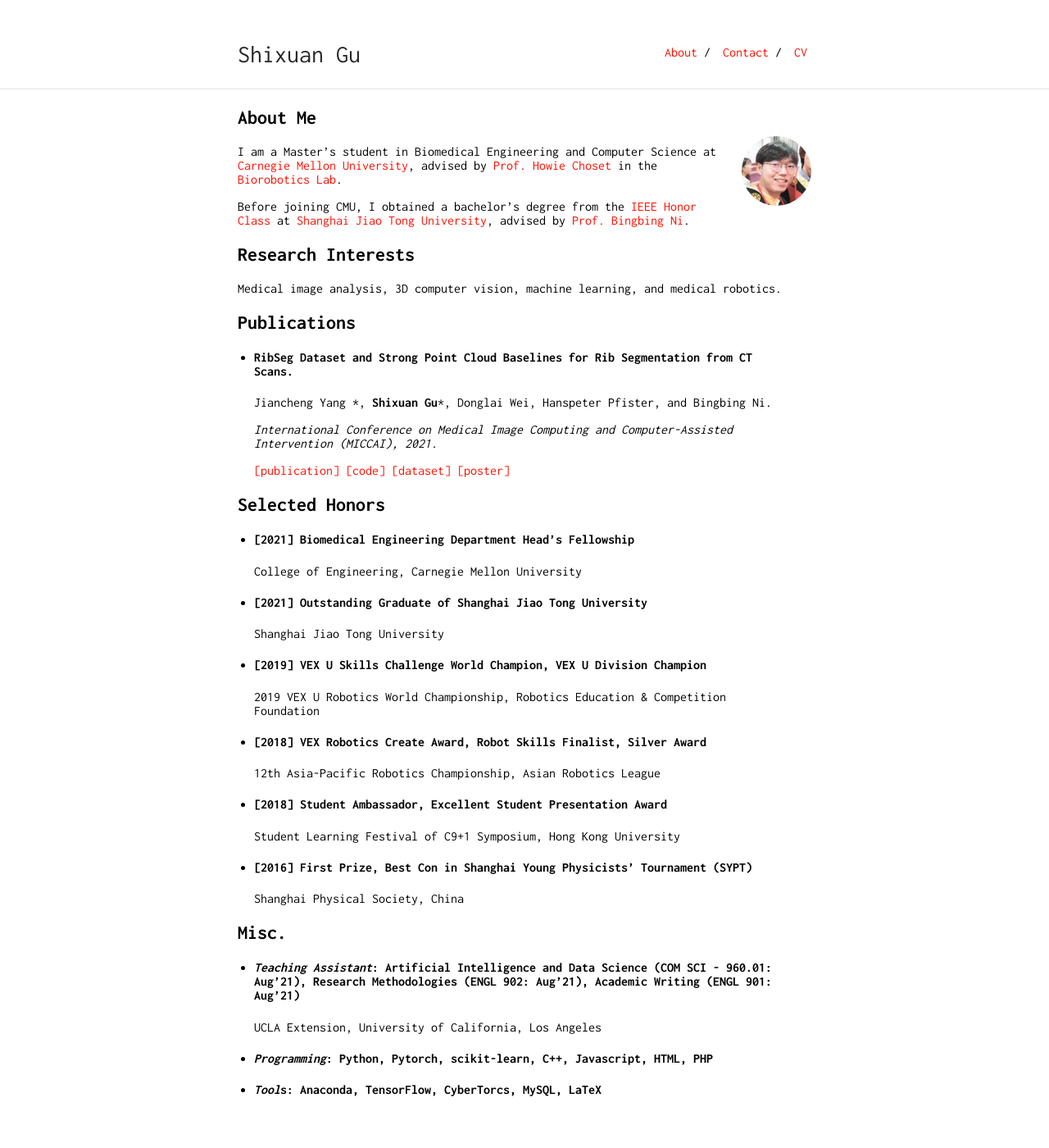
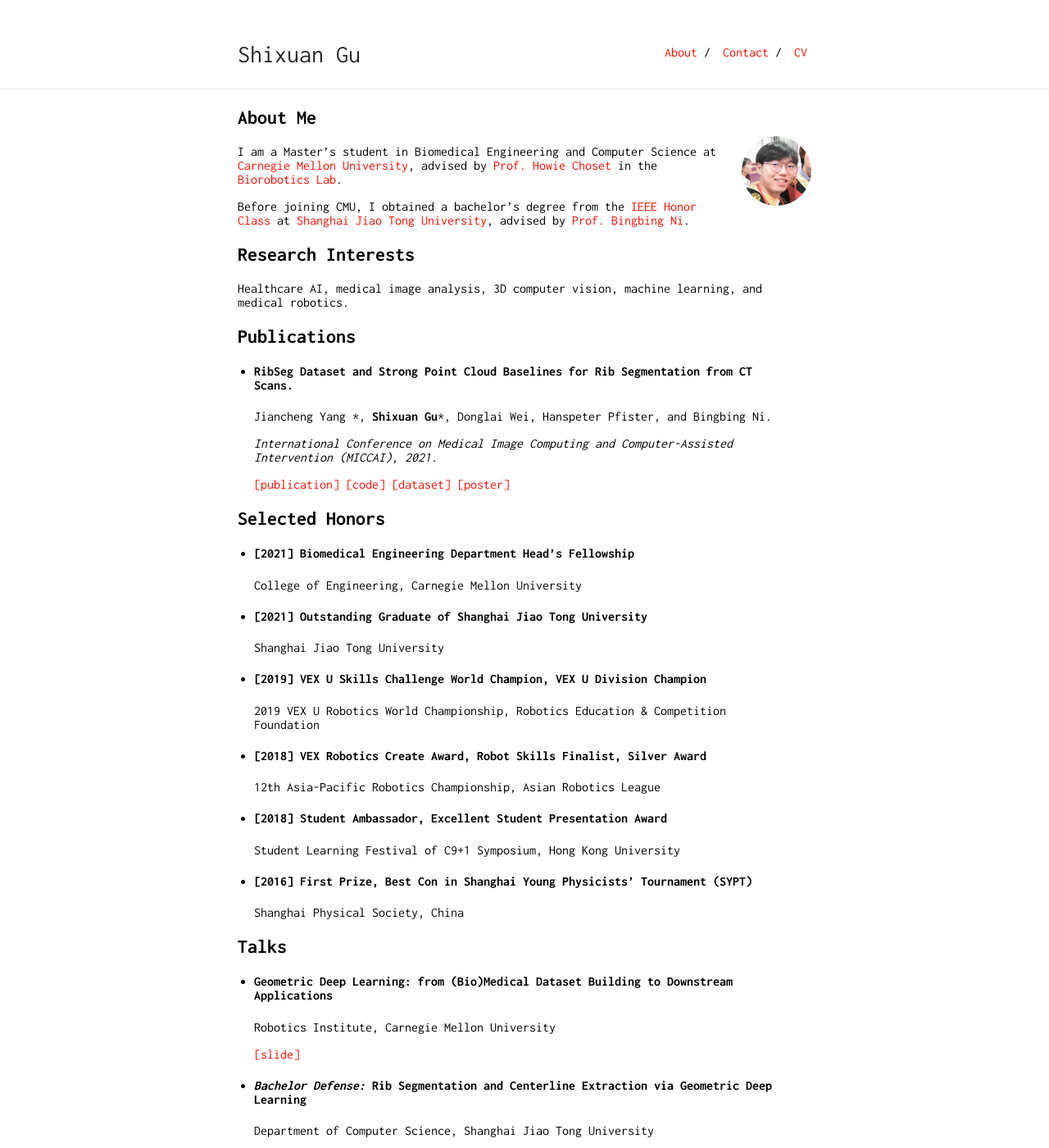
Before and after one commit to ShixuanGu/ShixuanGu.github.io, a Jekyll site: the page built from index.md, in a window 1280 px wide and 1400 px high. Shown: the whole window at 82% size. Built offline with Jekyll 4.4.1, drawn with Linux system fonts in a browser that asks for light colours; our own code applies the rules of GitHub Pages for plain Markdown files; some of the changed text lies outside the part shown.

Commit message:
Feb.16.2022

```diff
--- a/index.md
+++ b/index.md
@@ -14,7 +14,7 @@ Before joining CMU, I obtained a bachelor’s degree from the [IEEE Honor Class]
 
 ## Research Interests
 
-Medical image analysis, 3D computer vision, machine learning, and medical robotics.
+Healthcare AI, medical image analysis, 3D computer vision, machine learning, and medical robotics.
 
 ## Publications
 
@@ -56,6 +56,22 @@ Medical image analysis, 3D computer vision, machine learning, and medical roboti
 
 
 
+## Talks
+
+- #### Geometric Deep Learning: from (Bio)Medical Dataset Building  to Downstream Applications
+
+  Robotics Institute, Carnegie Mellon University
+
+  [[slide]](https://github.com/ShixuanGu/ShixuanGu.github.io/blob/main/talk_info/deep_dive.pdf)
+
+- #### *Bachelor Defense:* Rib Segmentation and Centerline Extraction via Geometric Deep Learning
+
+  Department of Computer Science, Shanghai Jiao Tong University
+
+  [[slide]](https://github.com/ShixuanGu/ShixuanGu.github.io/blob/main/talk_info/Bachelor_defense.pdf)
+
+
+
 ## Misc.
 
 - #### *Teaching Assistant*: Artificial Intelligence and Data Science (COM SCI - 960.01: Aug'21), Research Methodologies (ENGL 902: Aug'21), Academic Writing (ENGL 901: Aug'21)
```
Also changed, not shown: other parts of index.md (+2 -0 lines).
